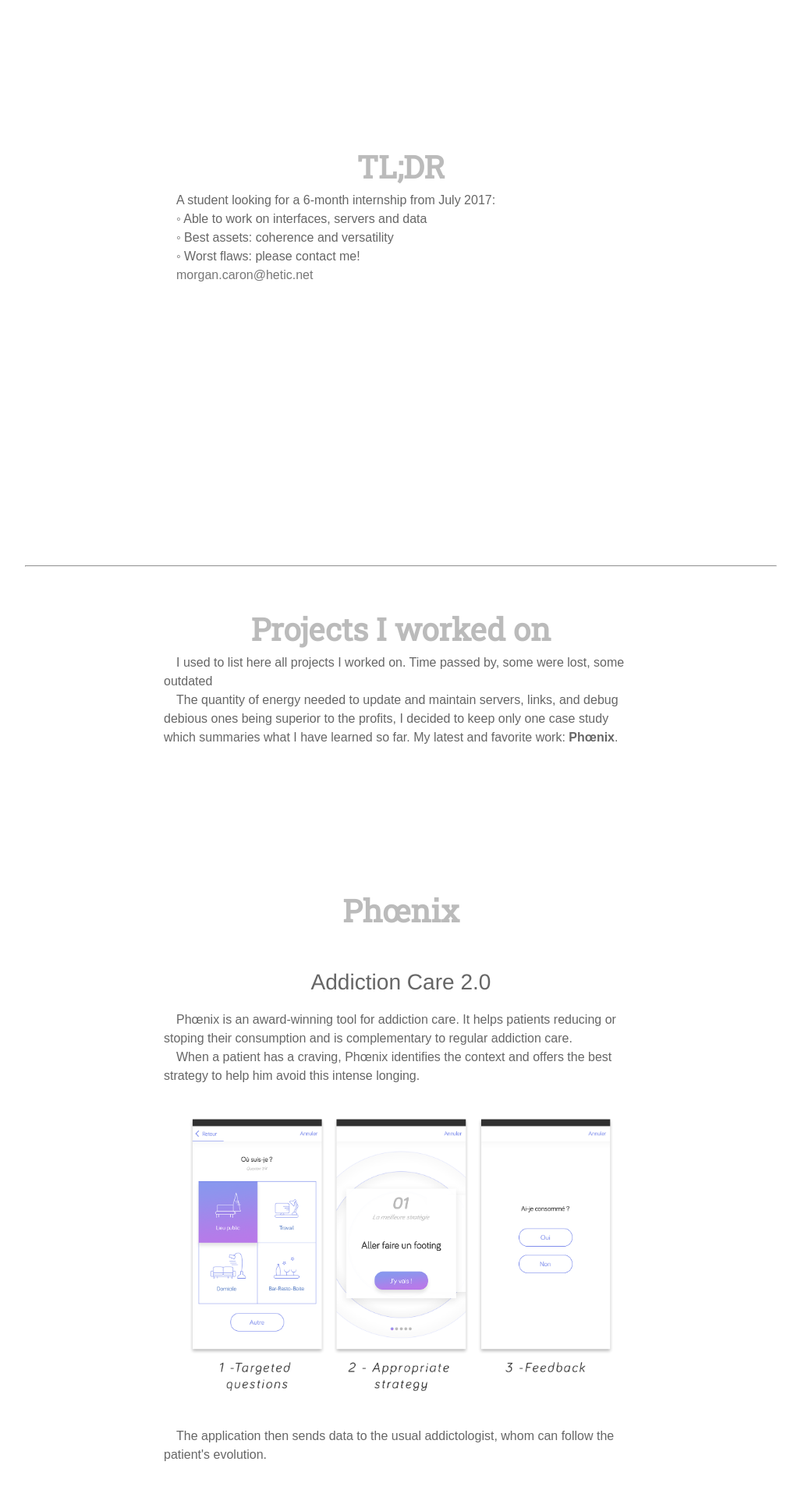
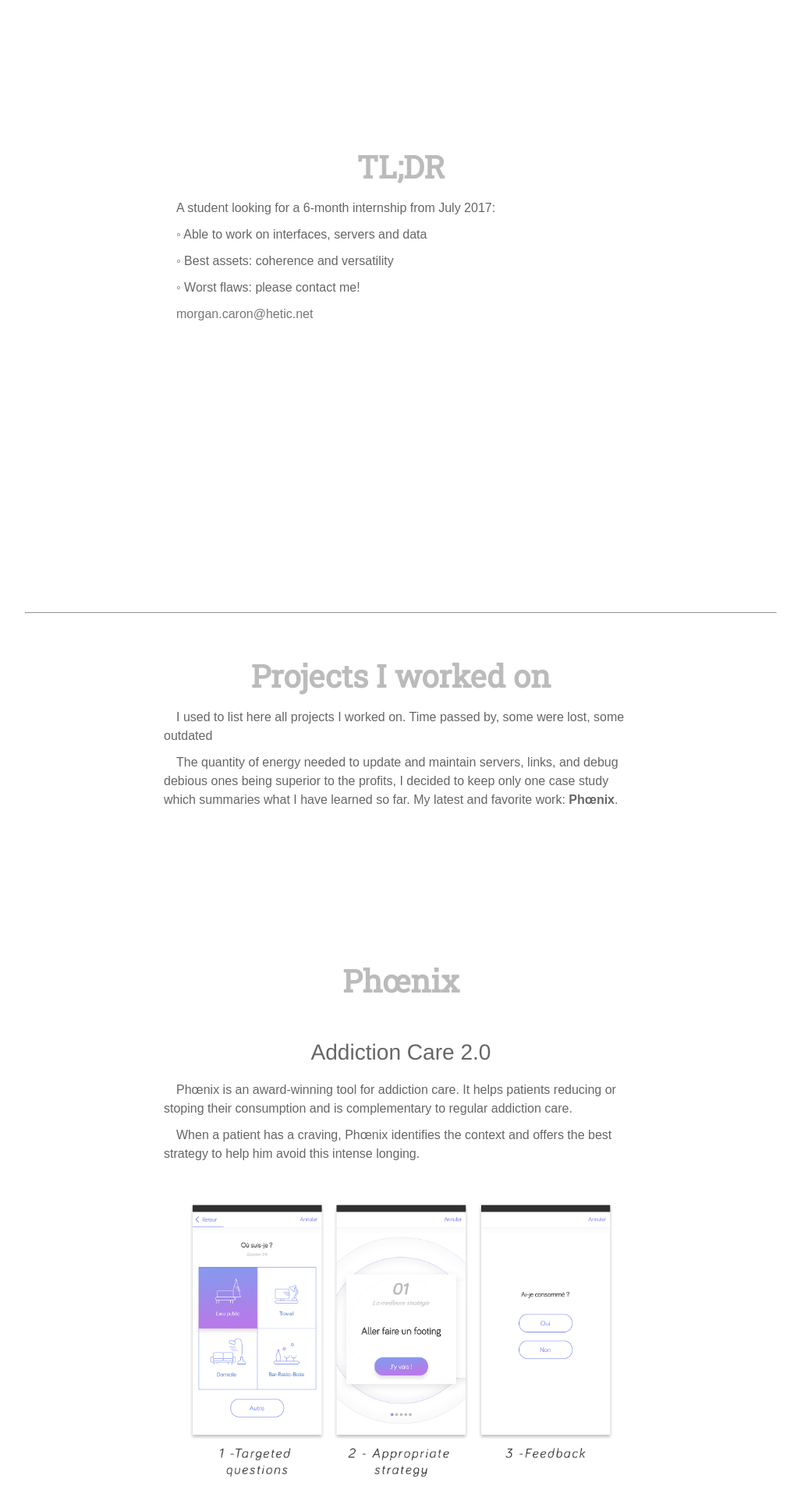
Before and after one commit to haterecoil/haterecoil.github.io, a Jekyll site: the page built from index.md, in a window 1280 px wide. Shown: the part 647-2567 px from the top of the page at 78% size, without its empty margins (126-1153 px from the left). Built offline with Jekyll 4.4.1, drawn with Linux system fonts in a browser that asks for light colours.

```diff
--- a/_sass/custom/_style.scss
+++ b/_sass/custom/_style.scss
@@ -87,7 +87,7 @@
   width: 38rem;
   max-width: 100%;
   text-align: left;
-  margin: auto;
+  margin: 10px auto;
 }
 .block:hover .block--title {
   color: #666;
```
